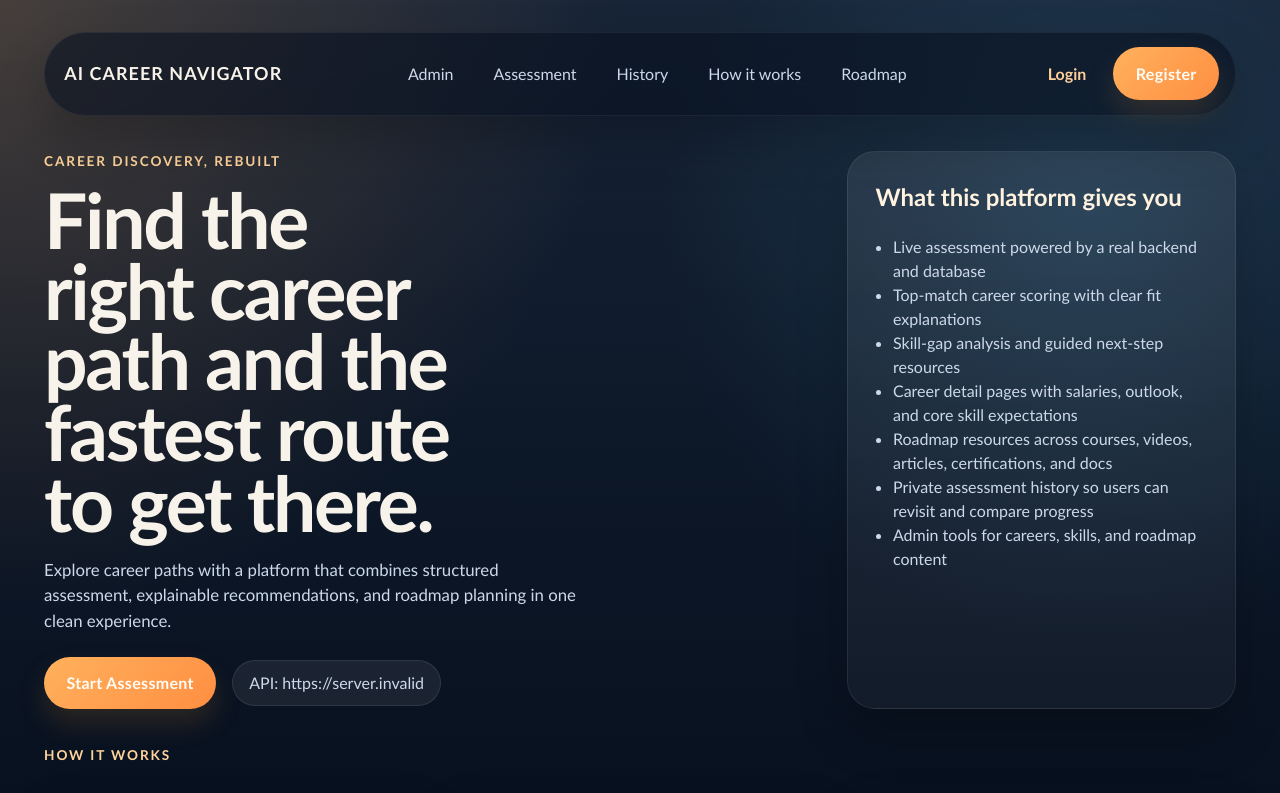
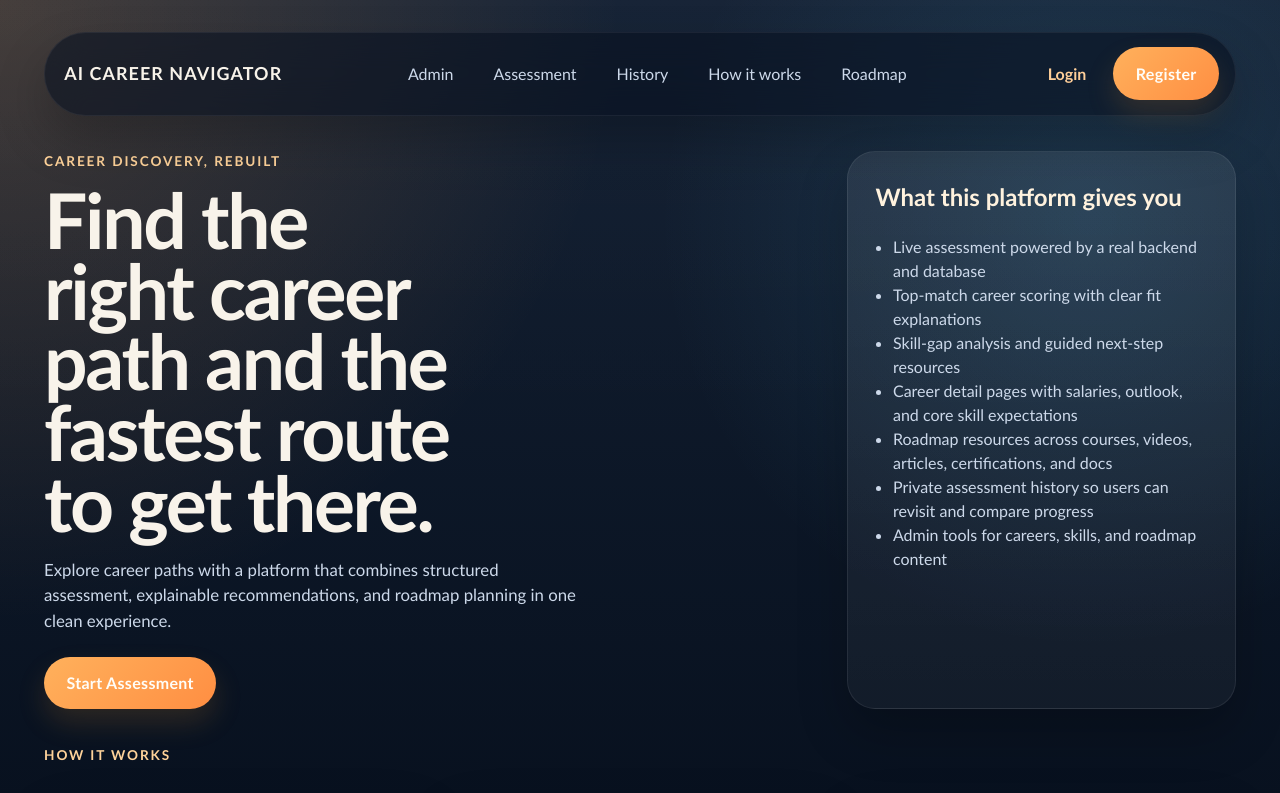
Before and after one commit to habibafathima2k4-art/AI_Career_Navigator, a React (Vite) app in the folder frontend/: page / in a window 1280 px wide. Shown: the top 793 px of the page. Built offline with nearby package versions, Linux system fonts and the light colour scheme; no server answers.

Commit message:
Remove API badge from homepage

```diff
--- a/frontend/src/pages/HomePage.jsx
+++ b/frontend/src/pages/HomePage.jsx
@@ -1,6 +1,5 @@
 import { useEffect } from "react";
 import { Link, useLocation } from "react-router-dom";
-import { getApiBaseUrl } from "../lib/api";
 
 const phases = [
   {
@@ -75,7 +74,6 @@ export default function HomePage() {
             <Link className="primary-link" to="/assessment">
               Start Assessment
             </Link>
-            <span className="api-badge">API: {getApiBaseUrl()}</span>
           </div>
         </div>
         <aside className="hero-panel">
```
